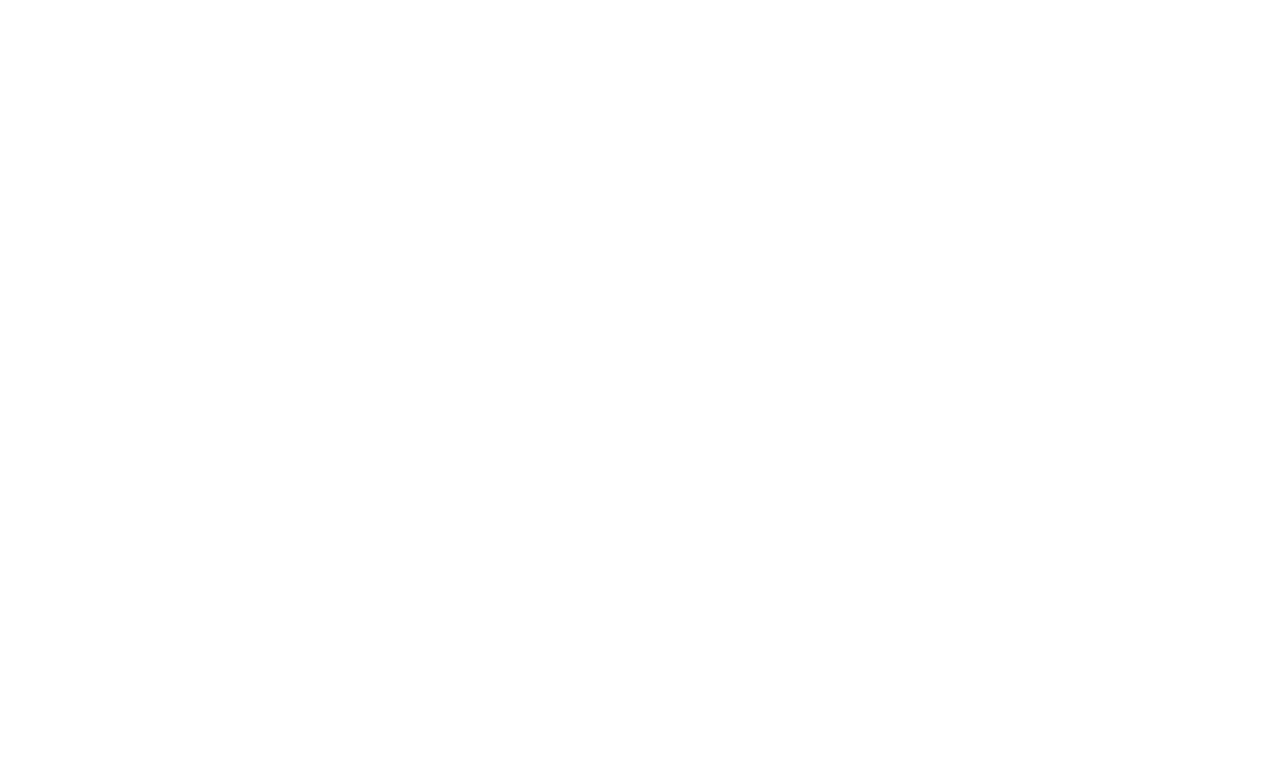
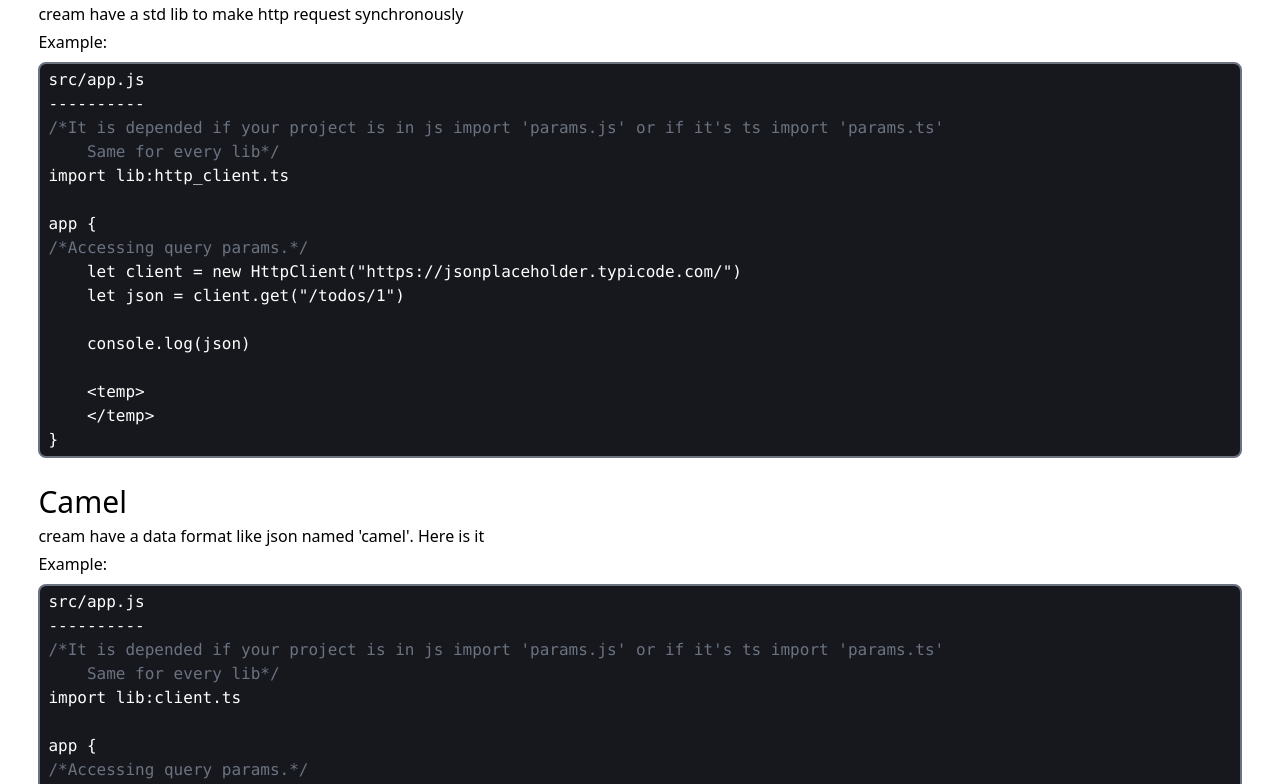
Before and after one commit to tm-ahad/cream_docs, a SvelteKit app: page /stdlib in a window 1280 px wide. Shown: the part 1231-2015 px from the top of the page. Before the commit the page ends 1176 px from the top, so only its background shows below. Built offline with nearby package versions, Linux system fonts and the light colour scheme.

Commit message:
Docs updated.

```diff
--- a/src/routes/docs/+page.svelte
+++ b/src/routes/docs/+page.svelte
@@ -414,6 +414,13 @@
 </div>
 
 <div class="section">
+    <h1>Compilation</h1>
+    <p>
+        As we said, after building cream the compiled html will be saved on build/index.html
+    </p>
+</div>
+
+<div class="section">
     <h1>Npm packages</h1>
     <p>Example of importing npm package in cream:</p>
     <pre class="code mt-2 mb-3"><code>src/app.js
--- a/src/routes/stdlib/+page.svelte
+++ b/src/routes/stdlib/+page.svelte
@@ -48,3 +48,48 @@
     &lt;/temp&gt;
 &#125;</code></pre>
 </div>
+
+<div class="section">
+    <h2 class="h2">Http client</h2>
+    <p>cream have a std lib to make http request synchronously</p>
+    <p>Example:</p>
+    <pre class="code mt-2 mb-3"><code>src/app.js
+----------
+<code class="text-gray-500">/*It is depended if your project is in js import 'params.js' or if it's ts import 'params.ts'
+    Same for every lib*/</code>
+import lib:http_client.ts
+
+app &#123;
+<code class="text-gray-500">/*Accessing query params.*/</code>
+    let client = new HttpClient("https://jsonplaceholder.typicode.com/")
+    let json = client.get("/todos/1")
+
+    console.log(json)
+
+    &lt;temp&gt;
+    &lt;/temp&gt;
+&#125;</code></pre>
+</div>
+
+<div class="section">
+    <h2 class="h2">Camel</h2>
+    <p>cream have a data format like json named 'camel'. Here is it</p>
+    <p>Example:</p>
+    <pre class="code mt-2 mb-3"><code>src/app.js
+----------
+<code class="text-gray-500">/*It is depended if your project is in js import 'params.js' or if it's ts import 'params.ts'
+    Same for every lib*/</code>
+import lib:client.ts
+
+app &#123;
+<code class="text-gray-500">/*Accessing query params.*/</code>
+    let data = &#123 "name": "tm", "email": "tm.ahad.07@gmail.com" &#125
+    let rawCamel = Camel.toString(data)
+
+    console.log(rawCamel)
+    console.log(Camel.parse(rawCamel))
+
+    &lt;temp&gt;
+    &lt;/temp&gt;
+&#125;</code></pre>
+</div>
```
